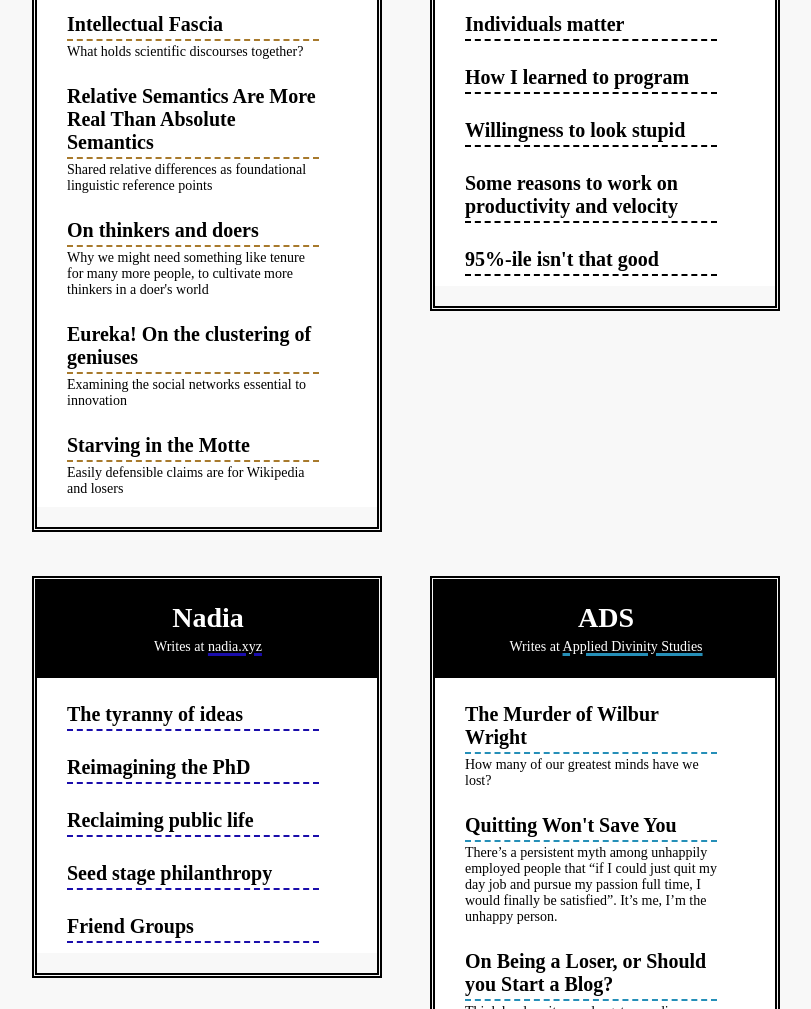
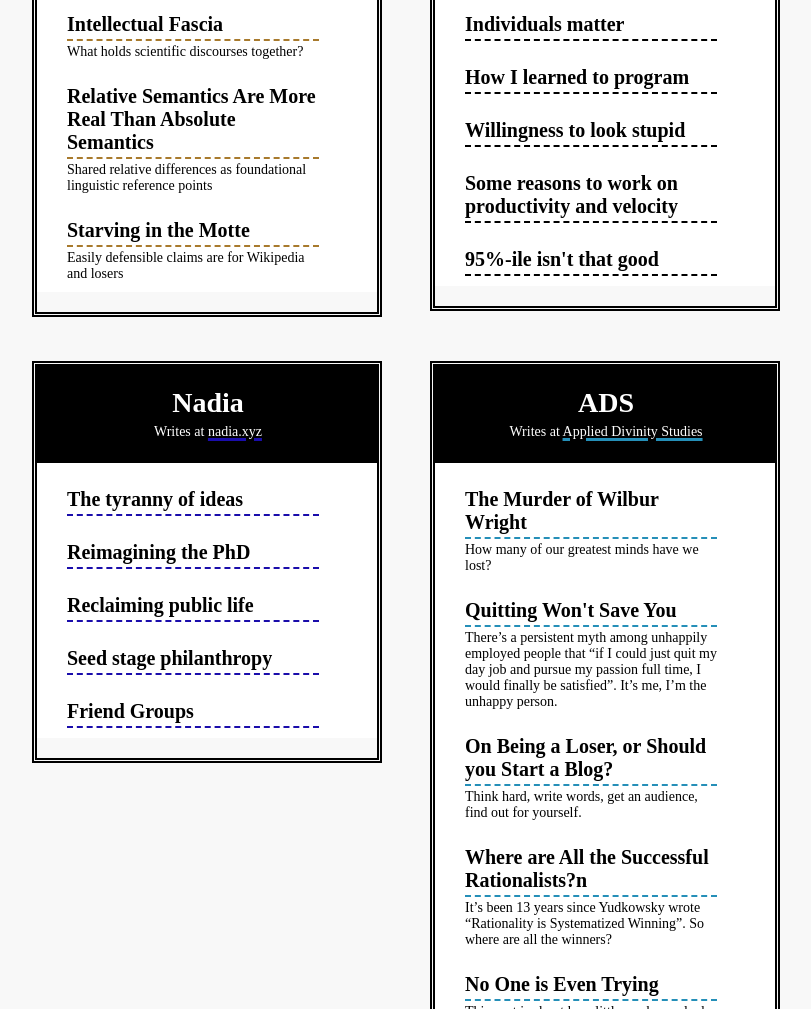
Before and after one commit to stealsocks/internet_writers, a plain HTML site: page index.html in a window 1280 px wide. Shown: the part 2711-3720 px from the top of the page, without its empty margins (230-1041 px from the left). Drawn offline with Linux system fonts and the light colour scheme; a web font is replaced by a local one.

Commit message:
fixed crispy's section

```diff
--- a/index.html
+++ b/index.html
@@ -578,20 +578,6 @@ The Gervais Principle, Or The Office According to “The Office”</a>
 	<a href="https://crispychicken.cc/p/relative-semantics-are-more-real"> Relative Semantics Are More Real Than Absolute Semantics</a>
 </div>
 <div class=subtitle> Shared relative differences as foundational linguistic reference points</div>
-</div>
-
-<div class=post>
-<div class=title>
-	<a href="https://www.strangeloopcanon.com/p/on-thinkers-and-doers"> On thinkers and doers</a>
-</div>
-<div class=subtitle> Why we might need something like tenure for many more people, to cultivate more thinkers in a doer's world</div>
-</div>
-
-<div class=post>
-<div class=title>
-	<a href="https://www.strangeloopcanon.com/p/eureka-on-the-clustering-of-geniuses"> Eureka! On the clustering of geniuses</a>
-</div>
-<div class=subtitle> Examining the social networks essential to innovation</div>
 </div>
 
 <div class=post>
```
